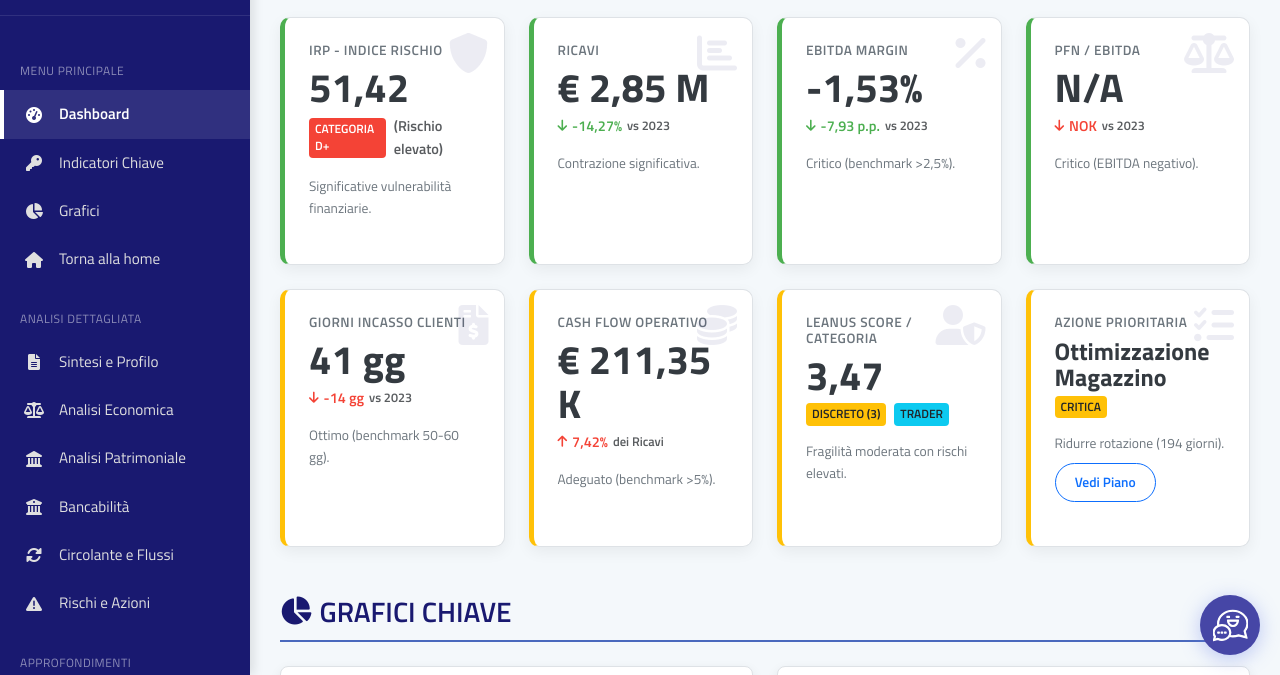
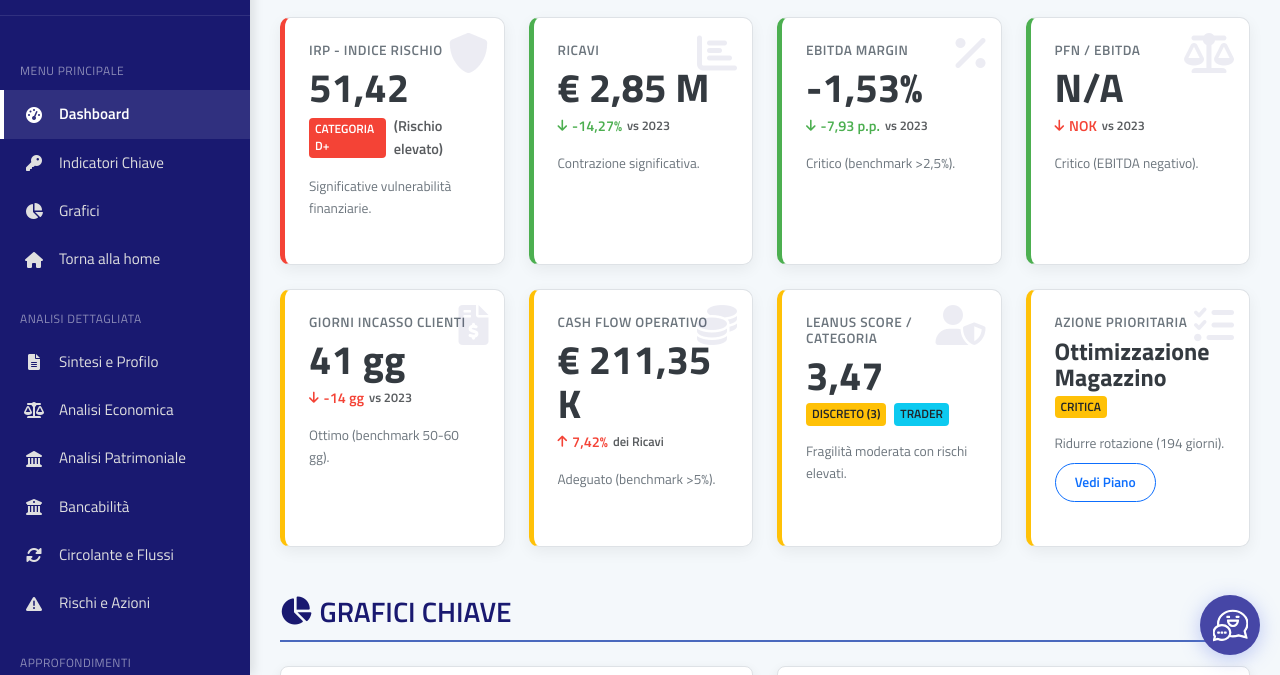
Before and after one commit to Scan360AI/varoli_scan, a plain HTML site: page dashboard.html in a window 1280 px wide. Shown: the part 125-800 px from the top of the page. Drawn offline with nearby package versions, Linux system fonts and the light colour scheme.

Commit message:
Change KPI card border color from success to danger

```diff
--- a/dashboard.html
+++ b/dashboard.html
@@ -146,7 +146,7 @@
                      <!-- KPI Card: IRP -->
                      <div class="col-xl-3 col-md-6 mb-4">
                          <!-- Updated IRP -->
-                         <div class="kpi-card-v2 border-left-success">
+                         <div class="kpi-card-v2 border-left-danger">
                               <i class="fas fa-shield-alt kpi-icon-modern-bg"></i>
                               <h4 class="card-title-modern">IRP - Indice Rischio</h4>
                               <div class="kpi-value-modern">51,42</div> <!-- Updated IRP Value -->
```
